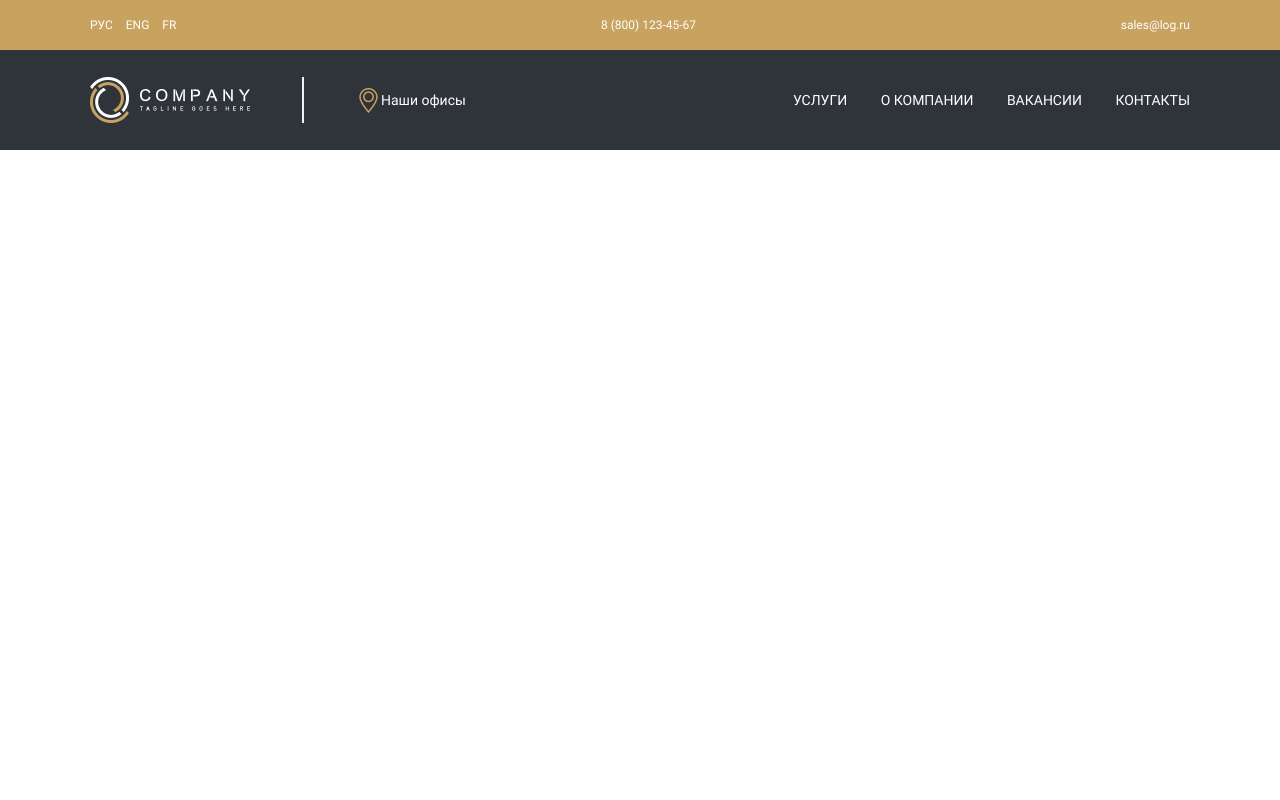
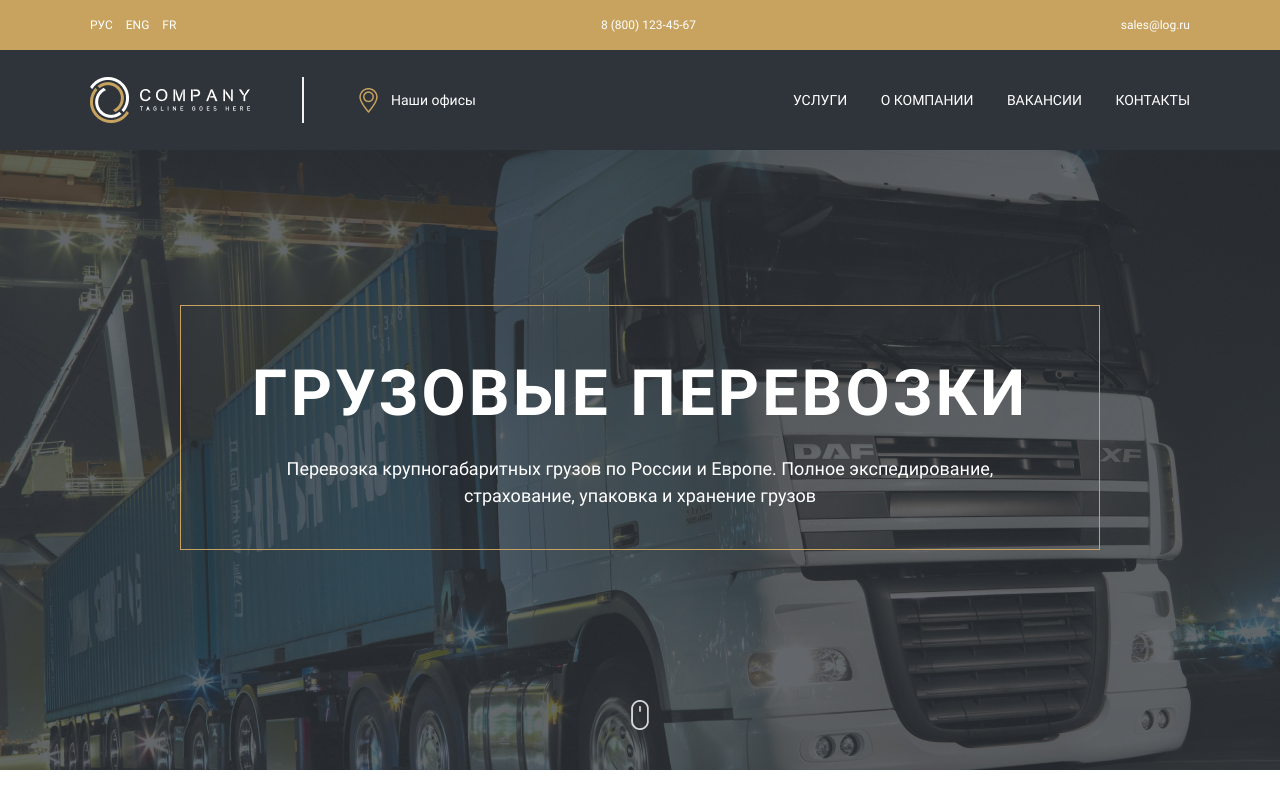
Before and after one commit to logl3018/tracks, a website: page src/index.html in a window 1280 px wide. Drawn offline with Linux system fonts and the light colour scheme; a web font is replaced by a local one.

Commit message:
finish transportation section/start next section

```diff
--- a/src/index.html
+++ b/src/index.html
@@ -25,13 +25,14 @@
             </div>
         </div>
     </header>
+
     <div class="subheader">
         <div class="container">
             <div class="subheader__wrapper">
                 <div class="subheader__office">
                     <img src="icons/logo_1.png" alt="logo" class="subheader__logo">
                     <div class="subheader__divider"></div>
-                    <img src="icons/label.png" alt="label">
+                    <img src="icons/label.png" alt="label" class="subheader__label">
                     <div class="subheader__descr">Наши офисы</div>
                 </div>
                 <div class="subheader__services">
@@ -43,5 +44,17 @@
             </div>
         </div>
     </div>
+
+    <div class="transportation">
+        <div class="container">
+            <div class="transportation__item">
+                <h1 class="transportation__header">Грузовые перевозки</h1>
+                <div class="transportation__descr">
+                    Перевозка крупногабаритных грузов по России и Европе. Полное экспедирование,<br> страхование, упаковка и хранение грузов
+                </div>
+            </div>
+            <img src="icons/mouse.png" alt="mouse" class="transportation__mouse">
+        </div>
+    </div>
 </body>
 </html>
--- a/src/sass/blocks/_header.scss
+++ b/src/sass/blocks/_header.scss
@@ -8,7 +8,7 @@
     }
     &__lang {
         font-size: 12px;
-        width: 400;
+        font-weight: 400;
         a {
             margin-right: 10px;
             &:nth-child(3) {
@@ -18,11 +18,11 @@
     }
     &__contacts {
         font-size: 12px;
-        width: 400;
+        font-weight: 400;
     }
     &__mail {
         font-size: 12px;
-        width: 400;
+        font-weight: 400;
     }
     a {
         color: #FFFFFF;
--- a/src/sass/blocks/_subheader.scss
+++ b/src/sass/blocks/_subheader.scss
@@ -18,16 +18,19 @@
         transform: rotate(90deg);
         color:#F2F2F2;
     }
+    &__label {
+        margin-right: 10px;
+    }
     &__descr {
         color: #FFFFFF;
         font-size: 14px;
-        width: 400;
+        font-weight: 400;
     }
     &__services {
         font-size: 14px;
         a {
             color: #FFFFFF;
-            width: 400;
+            font-weight: 400;
             text-decoration: none;
             text-transform: uppercase;
             margin-right: 30px;
--- /dev/null
+++ b/src/sass/blocks/_transportation.scss
@@ -0,0 +1,30 @@
+.transportation {
+    display: flex;
+    justify-content: column;
+    height: 620px;
+    background: url("../img/main_bg.jpg") center (center/cover) no-repeat;
+    text-align: center;
+    padding: 155px 0 50px 0;
+    &__item {
+        width: 920px;
+        height: 245px;
+        border: 1px solid $second-color;
+    }
+    &__header {
+        margin-top: 50px;
+        font-size: 64px;
+        letter-spacing: 0.05em;
+        color: #FFFFFF;
+        font-weight: 700;
+        text-transform: uppercase;
+    }
+    &__descr {
+        margin-top: 22px;
+        font-size: 18px;
+        color: #FFFFFF;
+        font-weight: 400;
+    }
+    &__mouse {
+        margin-top: 150px;
+    }
+}
--- a/src/sass/style.scss
+++ b/src/sass/style.scss
@@ -9,3 +9,4 @@
 }
 @import 'blocks/header';
 @import 'blocks/subheader';
+@import 'blocks/transportation';
```
Also changed, not shown: src/css/style.min.css, 1 other file.
